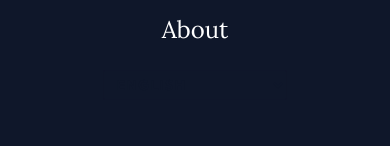
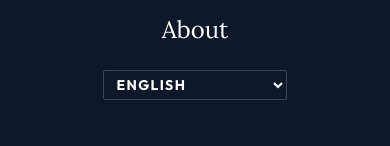
Before and after one commit to Renison77/Inside-Out-Mindset, a React (Vite) app: page / in a window 390 px wide. Both pictures are taken after a click on the button 354 px from the left and 36 px from the top of the page. Shown: the part 369-515 px from the top of the page. Built offline with nearby package versions, Linux system fonts and the light colour scheme.

Commit message:
Localization option on mobile.

```diff
--- a/src/components/LanguageSwitcher.jsx
+++ b/src/components/LanguageSwitcher.jsx
@@ -1,7 +1,7 @@
 import React from 'react';
 import { useTranslation } from 'react-i18next';
 
-const LanguageSwitcher = () => {
+const LanguageSwitcher = ({ isMobile }) => {
    const { i18n } = useTranslation();
 
    const handleLanguageChange = (e) => {
@@ -12,11 +12,14 @@ const LanguageSwitcher = () => {
       <select
          onChange={handleLanguageChange}
          value={i18n.resolvedLanguage}
-         className="bg-transparent text-primary-900 border border-primary-900/20 text-sm font-bold uppercase tracking-widest px-2 py-1 rounded-sm focus:outline-none focus:border-primary-900 cursor-pointer transition-colors"
+         className={`bg-transparent text-sm font-bold uppercase tracking-widest px-2 py-1 rounded-sm focus:outline-none cursor-pointer transition-colors ${isMobile
+               ? "text-white border border-white/20 focus:border-white"
+               : "text-primary-900 border border-primary-900/20 focus:border-primary-900"
+            }`}
          aria-label="Select Language"
       >
-         <option value="en">English</option>
-         <option value="pa">ਪੰਜਾਬੀ</option>
+         <option value="en" className={isMobile ? "text-primary-900" : ""}>English</option>
+         <option value="pa" className={isMobile ? "text-primary-900" : ""}>ਪੰਜਾਬੀ</option>
       </select>
    );
 };
--- a/src/components/Navbar.jsx
+++ b/src/components/Navbar.jsx
@@ -100,7 +100,7 @@ const Navbar = () => {
                            {link.name}
                         </button>
                      ))}
-                     <LanguageSwitcher />
+                     <LanguageSwitcher isMobile={true} />
                      <button
                         onClick={() => scrollTo('#booking')}
                         className="mt-6 px-10 py-4 bg-secondary-500 text-white font-bold uppercase tracking-widest hover:bg-white hover:text-primary-900 transition-colors rounded-sm"
```
